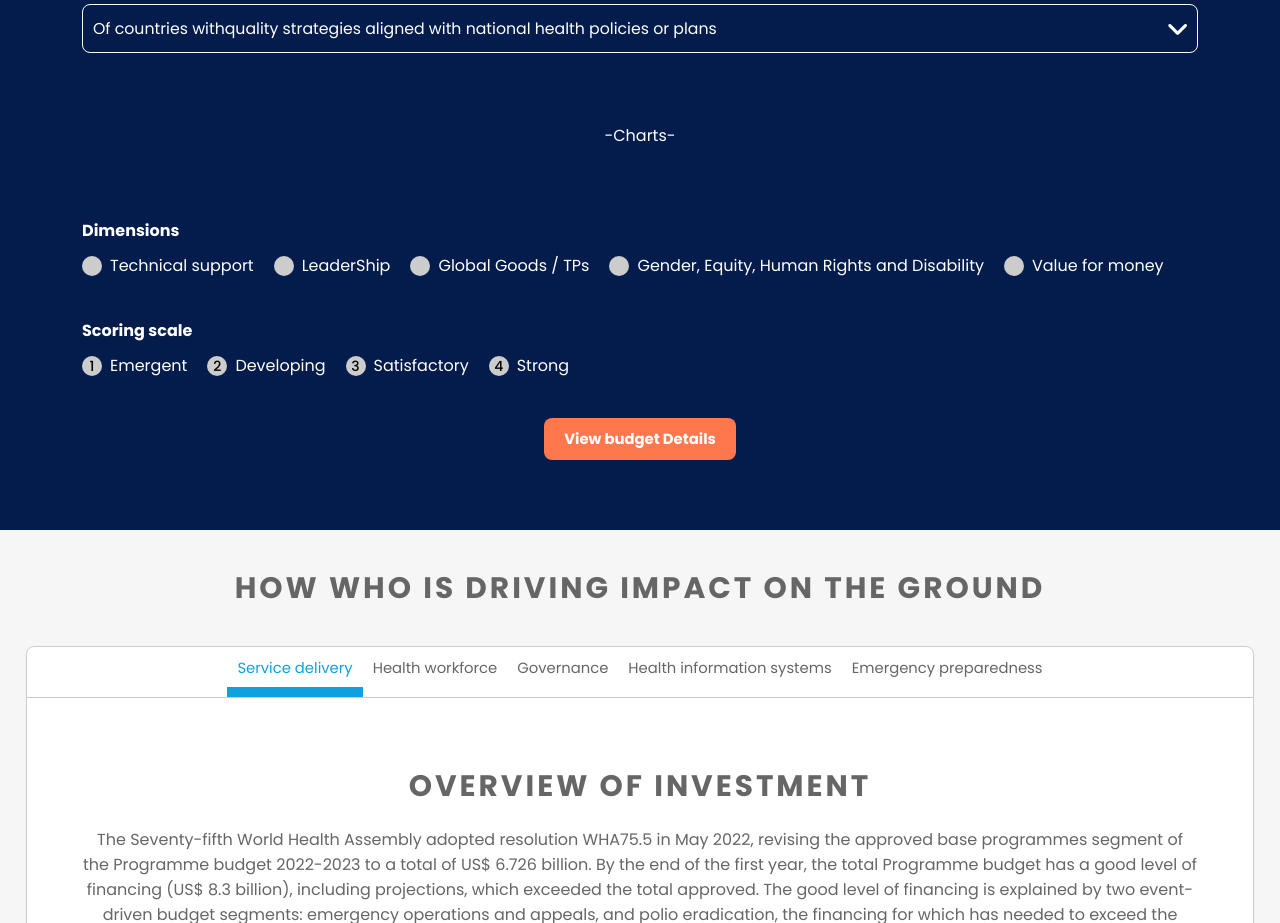
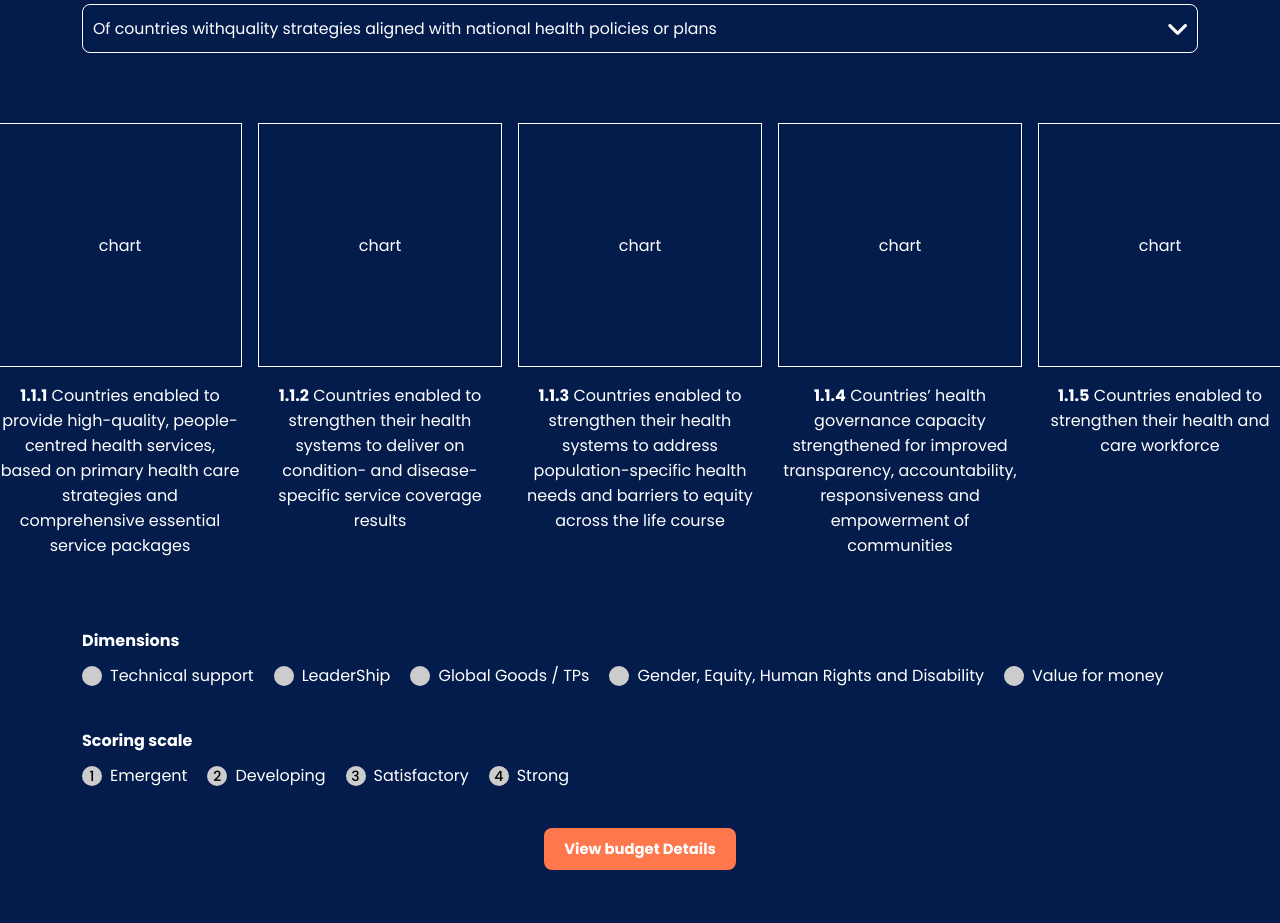
Before and after one commit to gabrielzapataok/who-reports-2024, a plain HTML site: page CountryStory.html in a window 1280 px wide. Shown: the part 1360-2283 px from the top of the page. Drawn offline with nearby package versions, Linux system fonts and the light colour scheme.

Commit message:
chart placeholder

```diff
--- a/CountryStory.html
+++ b/CountryStory.html
@@ -106,7 +106,44 @@
                     <div class="selector-options section-blue"></div>
                 </div>
             </div>
-            <p class="text-center my-70">-Charts-</p>
+
+            <div class="charts-contribution d-flex justify-content-center my-70 text-center">
+                <div class="chart-contribution">
+                    <div class="chart">
+                        chart
+                    </div>
+                    <b>1.1.1</b> Countries enabled to provide high-quality, people-centred health services, based on primary health
+                    care strategies and comprehensive essential service packages
+                </div>
+                <div class="chart-contribution">
+                    <div class="chart">
+                        chart
+                    </div>
+                    <b>1.1.2</b> Countries enabled to strengthen their health systems to deliver on condition- and disease-specific
+                    service coverage results
+                </div>
+                <div class="chart-contribution">
+                    <div class="chart">
+                        chart
+                    </div>
+                    <b>1.1.3</b> Countries enabled to strengthen their health systems to address population-specific health needs
+                    and barriers to equity across the life course
+                </div>
+                <div class="chart-contribution">
+                    <div class="chart">
+                        chart
+                    </div>
+                    <b>1.1.4</b> Countries’ health governance capacity strengthened for improved transparency, accountability,
+                    responsiveness and empowerment of communities
+                </div>
+                <div class="chart-contribution">
+                    <div class="chart">
+                        chart
+                    </div>
+                    <b>1.1.5</b> Countries enabled to strengthen their health and care workforce
+                </div>
+            </div>
+
             <div class="container">
                 <b class="d-block mb-10">Dimensions</b>
                 <div class="d-flex mb-40 flex-wrap">
--- a/css/components/_country-prfile.scss
+++ b/css/components/_country-prfile.scss
@@ -12,3 +12,18 @@
     border-radius: 50%;
     text-align: center;
 }
+
+.chart-contribution {
+    flex-basis: 244px;
+    padding: 0 .5rem;
+    .chart {
+        width: 244px;
+        height: 244px;
+        display: flex;
+        justify-content: center;
+        align-items: center;
+        border: 1px solid white;
+        color: white;
+        margin-bottom: 1rem;
+    }
+}
```
Also changed, not shown: css/index.css, 1 other file.
